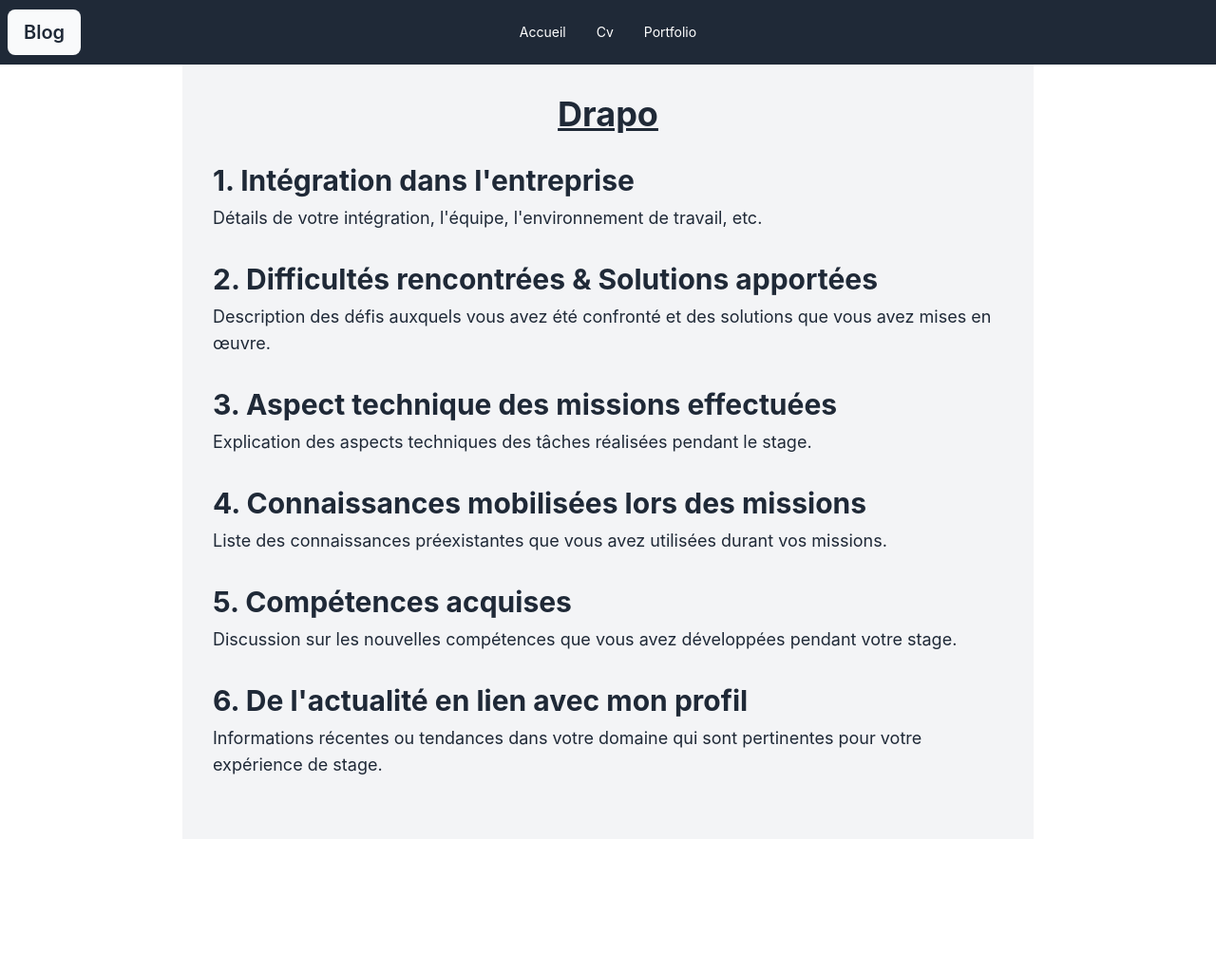
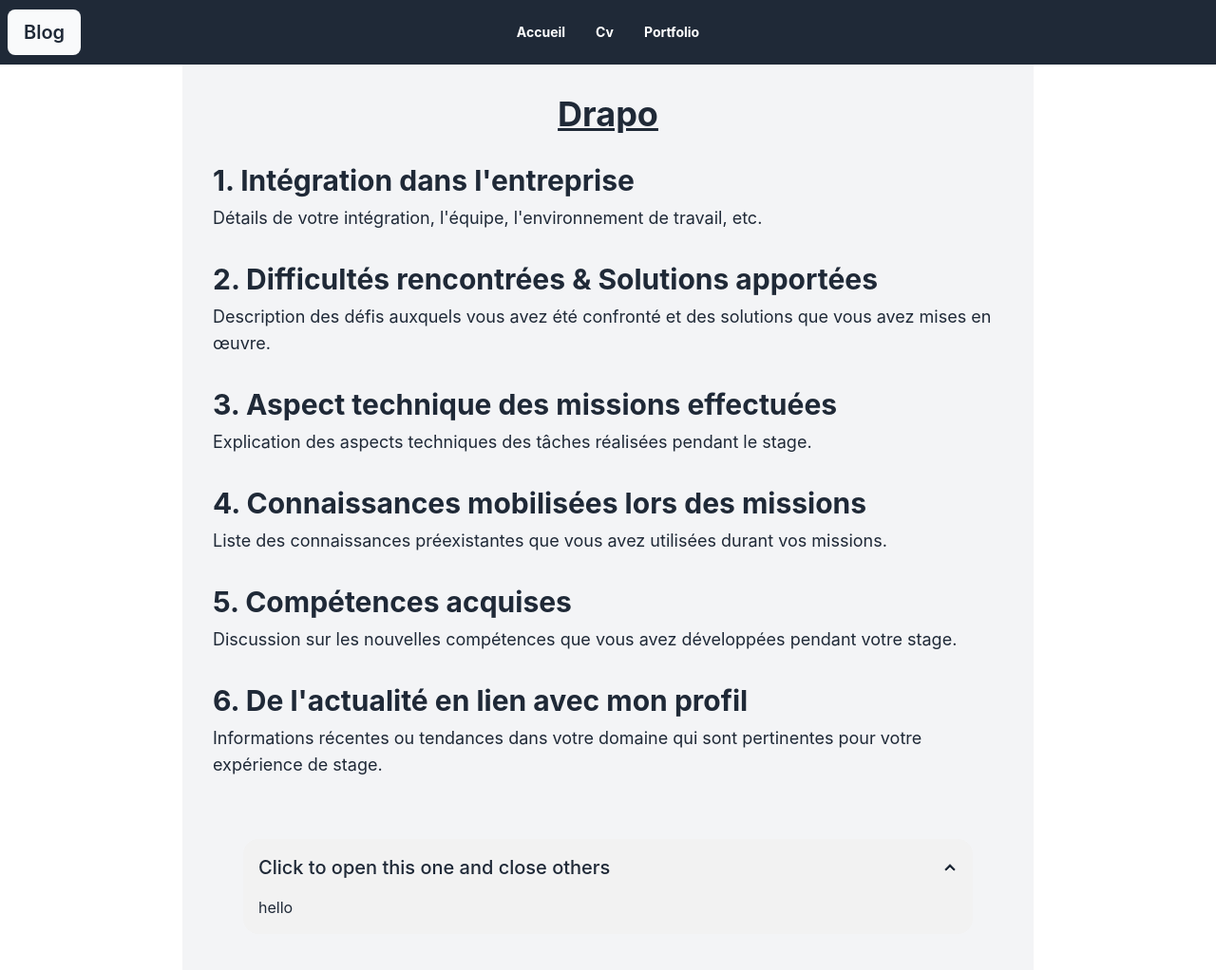
Before and after one commit to rthimoth/blog-stage, a React (Create React App) app: page / in a window 1280 px wide. Shown: the top 1022 px of the page at 95% size. Before the commit the page ends 884 px from the top, so only its background shows below. Built offline with nearby package versions, Linux system fonts and the light colour scheme.

Commit message:
start header

```diff
--- a/src/components/header.tsx
+++ b/src/components/header.tsx
@@ -3,11 +3,11 @@ import React from 'react';
 
 const Header = () => {
     return (
-        <div className="navbar bg-gray-800">
+        <div className="navbar bg-gray-800 font-bold">
   <div className="navbar-start">
     <div className="dropdown">
       <div tabIndex={0} role="button" className="btn btn-ghost lg:hidden">
-        <svg xmlns="http://www.w3.org/2000/svg" className="h-5 w-5" fill="none" viewBox="0 0 24 24" stroke="currentColor"><path strokeLinecap="round" strokeLinejoin="round" strokeWidth="2" d="M4 6h16M4 12h8m-8 6h16" /></svg>
+        <svg xmlns="http://www.w3.org/2000/svg" className="h-5 w-5 bg-gray-50 rounded-sm" fill="none" viewBox="0 0 24 24" stroke="currentColor"><path strokeLinecap="round" strokeLinejoin="round" strokeWidth="2" d="M4 6h16M4 12h8m-8 6h16" /></svg>
       </div>
       <ul tabIndex={0} className="menu menu-sm dropdown-content mt-3 z-[1] p-2 shadow bg-base-100 rounded-box w-52">
         <li><a href='/'>Accueil</a></li>
@@ -22,11 +22,11 @@ const Header = () => {
         <li><a href='/portfolio'>Portfolio</a></li>
       </ul>
     </div>
-    <a className="btn btn-ghost text-xl bg-gray-50">Blog</a>
+    <a className="btn btn-ghost text-xl hover:bg-gray-300 bg-gray-50">Blog</a>
   </div>
   <div className="navbar-center hidden lg:flex">
     <ul className="menu menu-horizontal px-1 text-white">
-      <li><a href='/'>Accueil</a></li>
+      <li className='hover:bg-gray-900 rounded-md'><a href='/'>Accueil</a></li>
       {/* <li>
         <details>
           <summary>Parent</summary>
@@ -36,8 +36,8 @@ const Header = () => {
           </ul>
         </details>
       </li> */}
-      <li><a href='/cv'>Cv</a></li>
-      <li><a href='/portfolio'>Portfolio</a></li>
+      <li className='hover:bg-gray-900 rounded-md'><a href='/cv'>Cv</a></li>
+      <li className='hover:bg-gray-900 rounded-md'><a href='/portfolio'>Portfolio</a></li>
     </ul>
   </div>
   <div className="navbar-end">
--- a/src/pages/homePage.tsx
+++ b/src/pages/homePage.tsx
@@ -1,7 +1,17 @@
 // src/pages/HomePage.tsx
+import React, { useState } from 'react';
+
 
 const HomePage = () => {
+
+  const [isOpen, setIsOpen] = useState(false);
+
+  const toggleAccordion = () => {
+    setIsOpen(!isOpen);
+  };
+
   return (
+
       <div className="max-w-4xl mx-auto p-8 bg-gray-100 ">
           <h1 className="text-4xl font-bold underline text-center mb-8">
               Drapo
@@ -49,7 +59,22 @@ const HomePage = () => {
               </p>
           </section>
 
+          <div className="p-8">
+            <div className="collapse collapse-arrow bg-base-200" onClick={toggleAccordion}>
+              <input type="radio" name="my-accordion" id="accordion-1" defaultChecked />
+              <label htmlFor="accordion-1" className="collapse-title text-xl font-medium">
+                Click to open this one and close others
+              </label>
+              <div className="collapse-content">
+                <p>hello</p>
+              </div>
+            </div>
+          </div>
+
+
       </div>
+
+
 
   );
 };
```
